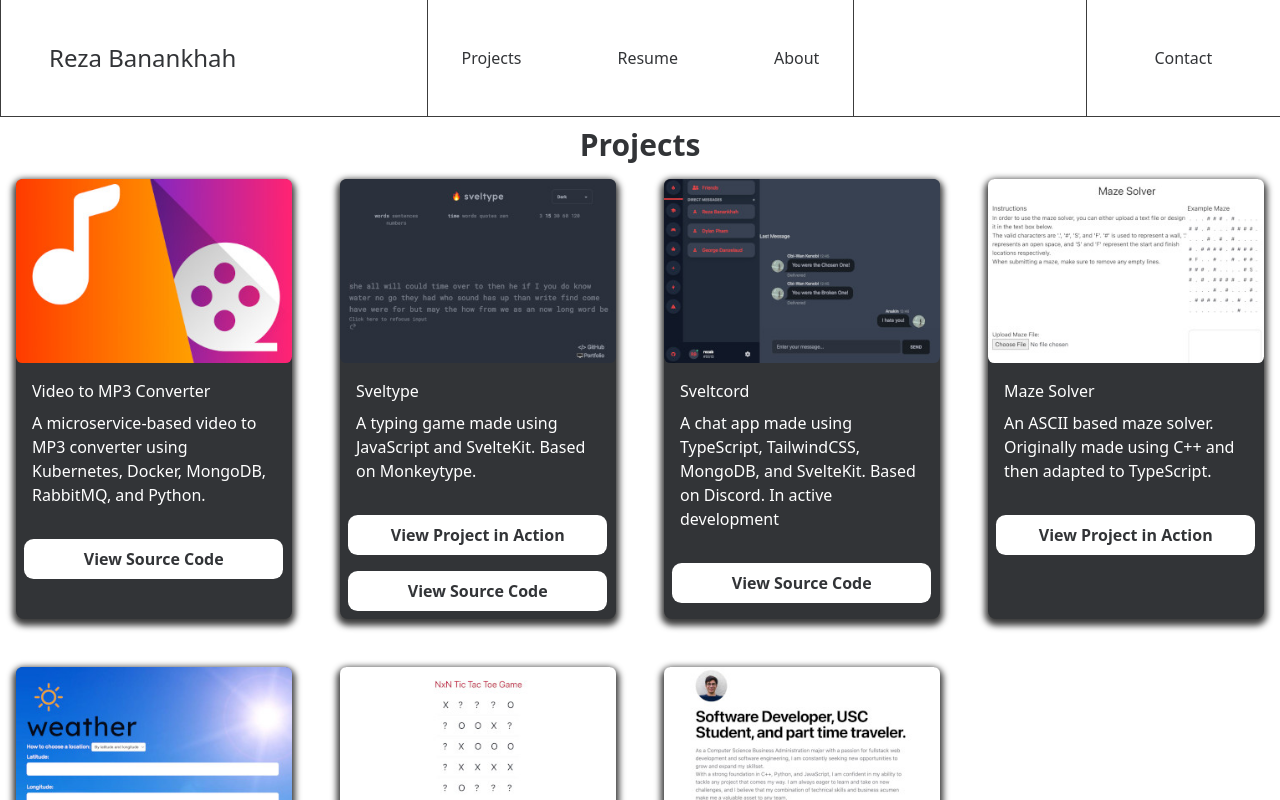
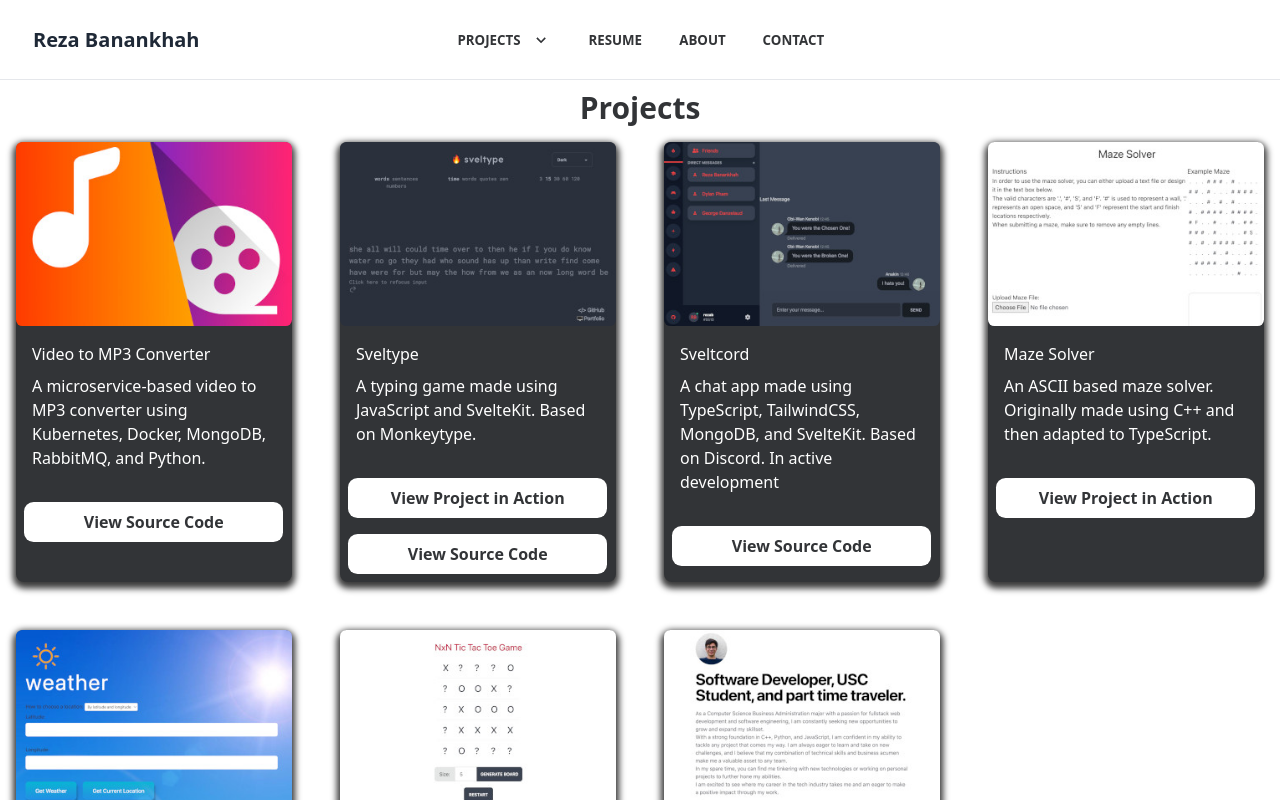
Before and after one commit to rcb123/developer-site, a SvelteKit app: page /projects in a window 1280 px wide. Shown: the top 800 px of the page. Built offline with nearby package versions, Linux system fonts and the light colour scheme; some icons are missing.

Commit message:
New Navbar/Header
Also did some minor styling changes to accommodate the new header

```diff
--- a/src/components/FrontPage/Introduction.svelte
+++ b/src/components/FrontPage/Introduction.svelte
@@ -2,7 +2,7 @@
 	import Icon from '$components/Icon.svelte';
 </script>
 
-<div class="inset-0 mx-auto flex h-[89vh] max-w-6xl p-24 justify-center text-black">
+<div class="inset-0 mx-auto flex h-[90vh] max-w-6xl p-24 justify-center text-black">
 	<div class="flex max-w-2xl flex-col gap-5 justify-center">
 		<div class="h-32 w-32">
 			<img src='/images/profile.jpg' alt="" class="rounded-full object-cover object-center" />
--- a/src/components/FrontPage/Portfolio.svelte
+++ b/src/components/FrontPage/Portfolio.svelte
@@ -55,7 +55,7 @@
 	];
 </script>
 
-<h2 class="text-center text-3xl font-bold">Portfolio</h2>
+<h2 class="text-center text-3xl font-bold mt-4">Portfolio</h2>
 <h3 class="mb-4 text-center">See them in action on my Projects page</h3>
 
 <div class="flex mx-auto max-w-4xl justify-center">
--- a/src/components/Header.svelte
+++ b/src/components/Header.svelte
@@ -1,42 +1,58 @@
-<script lang="ts">
-	import { onMount } from 'svelte';
+<script>
 	import Icon from '$components/Icon.svelte';
 	import 'iconify-icon';
-
-	let handleNavToggle: () => void;
-
-	onMount(() => {
-		const nav = document.querySelector('nav');
-		if (nav) {
-			handleNavToggle = () => {
-				nav.dataset.transitionable = 'true';
-
-				nav.dataset.toggled = nav.dataset.toggled === 'true' ? 'false' : 'true';
-			};
-			window.matchMedia('(max-width: 800px)').onchange = (e) => {
-				nav.dataset.transitionable = 'false';
-
-				nav.dataset.toggled = 'false';
-			};
-		}
-	});
 </script>
 
-<header>
-	<nav data-toggled="false" data-transitionable="false">
-		<div id="nav-logo-section" class="nav-section">
-			<a href="/">
-				<iconify-icon icon="mdi:code-braces" />
-				<p>Reza Banankhah</p>
-			</a>
-		</div>
-		<div id="nav-mobile-section">
-			<div id="nav-link-section" class="nav-section">
-				<a href="/projects" on:click={handleNavToggle}>Projects</a>
-				<a href="/resume" on:click={handleNavToggle}>Resume</a>
-				<a href="/about" on:click={handleNavToggle}>About</a>
-			</div>
-			<div id="nav-social-section" class="nav-section">
+<div class="navbar h-[10vh] border-b bg-base-100">
+	<div class="navbar-start">
+		<a href="/" class="btn-ghost btn text-xl normal-case hover:bg-gray-200 hover:text-black">
+			<iconify-icon icon="mdi:code-braces" class="mr-2 text-4xl" />
+			Reza Banankhah
+		</a>
+	</div>
+	<div class="navbar-center hidden lg:flex">
+		<ul class="menu menu-horizontal px-1">
+			<li>
+				<a href="/projects" class="btn-ghost btn hover:bg-gray-200 hover:text-black">
+					Projects
+					<svg
+						class="fill-current"
+						xmlns="http://www.w3.org/2000/svg"
+						width="20"
+						height="20"
+						viewBox="0 0 24 24"
+						><path d="M7.41,8.58L12,13.17L16.59,8.58L18,10L12,16L6,10L7.41,8.58Z" /></svg
+					>
+				</a>
+				<ul class="dropdown-content menu rounded-box menu-compact z-10 bg-base-100 p-2 shadow-md">
+					<li>
+						<a href="https://reza-sveltype.vercel.app/" class="hover:bg-gray-200 hover:text-black"
+							>Sveltype</a
+						>
+					</li>
+					<li>
+						<a href="/projects/maze" class="hover:bg-gray-200 hover:text-black">Maze Solver</a>
+					</li>
+					<li>
+						<a href="/projects/weather" class="hover:bg-gray-200 hover:text-black">Weather App</a>
+					</li>
+					<li>
+						<a href="/projects/tictactoe" class="hover:bg-gray-200 hover:text-black">Tic Tac Toe</a>
+					</li>
+				</ul>
+			</li>
+			<li><a href="/resume" class="btn-ghost btn hover:bg-gray-200 hover:text-black">Resume</a></li>
+			<li><a href="/about" class="btn-ghost btn hover:bg-gray-200 hover:text-black">About</a></li>
+			<li>
+				<a href="/contact" class="btn-ghost btn hover:bg-gray-200 hover:text-black">Contact</a>
+			</li>
+		</ul>
+	</div>
+	<div class="navbar-end">
+		<div class="dropdown dropdown-end">
+			<div
+				class="flex flex-grow items-center justify-center gap-12 py-10 px-6 text-xl max-lg:hidden"
+			>
 				<Icon icon="github" />
 				<Icon icon="linkedin" />
 				<Icon icon="mail" />
@@ -44,114 +60,34 @@
 				<Icon icon='instagram' />
         		-->
 			</div>
-			<!-- This page should really just be merged with my about page -->
-			<div id="nav-contact-section" class="nav-section">
-				<a href="/contact" on:click={handleNavToggle}>Contact</a>
-			</div>
+			<!-- svelte-ignore a11y-label-has-associated-control -->
+			<!-- svelte-ignore a11y-no-noninteractive-tabindex -->
+			<label tabindex="0" class="btn-ghost btn hover:bg-gray-200 hover:text-black lg:hidden">
+				<svg
+					xmlns="http://www.w3.org/2000/svg"
+					class="h-5 w-5"
+					fill="none"
+					viewBox="0 0 24 24"
+					stroke="currentColor"
+					><path
+						stroke-linecap="round"
+						stroke-linejoin="round"
+						stroke-width="2"
+						d="M4 6h16M4 12h8m-8 6h16"
+					/></svg
+				>
+			</label>
+			<!-- svelte-ignore a11y-no-noninteractive-tabindex -->
+			<ul
+				tabindex="0"
+				class="dropdown-content menu rounded-box menu-compact mt-3 w-52 bg-base-100 p-2 shadow-md"
+			>
+				<!-- svelte-ignore a11y-no-noninteractive-tabindex -->
+				<li><a href="/projects" class="hover:bg-gray-200">Projects</a></li>
+				<li><a href="/resume" class="hover:bg-gray-200">Resume</a></li>
+				<li><a href="/about" class="hover:bg-gray-200">About</a></li>
+				<li><a href="/contact" class="hover:bg-gray-200">Contact</a></li>
+			</ul>
 		</div>
-		<button id="nav-toggle-button" type="button" on:click={handleNavToggle}>
-			<span>Menu</span>
-			<iconify-icon icon="mdi:menu" />
-		</button>
-	</nav>
-</header>
-
-<style>
-	nav {
-		display: flex;
-		width: 100%;
-		border-bottom: 1px solid var(--border-color);
-	}
-
-	nav .nav-section {
-		padding: 2.5rem 2rem;
-		display: flex;
-		gap: 1rem;
-		border-left: 1px solid var(--border-color);
-		align-items: center;
-		justify-content: center;
-	}
-
-	#nav-mobile-section {
-		display: flex;
-		flex-basis: calc(100% * (2 / 3));
-		z-index: 2;
-	}
-
-	#nav-toggle-button {
-		align-items: center;
-		background-color: transparent;
-		border: none;
-		border-left: 1px solid var(--border-color);
-		color: white;
-		cursor: pointer;
-		display: none;
-		gap: 1rem;
-		height: 100%;
-		justify-content: center;
-		outline: none;
-		padding: 1.7rem 3rem;
-		padding-top: 1.5rem;
-		position: relative;
-		z-index: 3;
-	}
-
-	#nav-toggle-button:hover,
-	#nav-toggle-button:hover > span {
-		color: var(--highlight-color);
-	}
-
-	#nav-toggle-button > span,
-	#nav-toggle-button > iconify-icon {
-		display: inline-block;
-		height: 1rem;
-		line-height: 1rem;
-	}
-
-	#nav-social-section,
-	#nav-contact-section {
-		flex-grow: 1;
-	}
-
-	#nav-logo-section {
-		flex-basis: calc(100% / 3);
-		justify-content: flex-start;
-		z-index: 5;
-	}
-
-	#nav-logo-section > a > iconify-icon,
-	#nav-logo-section > a > p {
-		display: inline-block;
-	}
-
-	#nav-logo-section > a {
-		display: flex;
-		align-items: center;
-	}
-
-	#nav-logo-section > a > iconify-icon {
-		font-size: 2.5rem;
-	}
-
-	#nav-logo-section > a > p {
-		margin-left: 1rem;
-		font-size: 1.5rem;
-	}
-
-	#nav-link-section {
-		flex-basis: 50%;
-		gap: 6rem;
-	}
-
-	#nav-social-section {
-		gap: 3rem;
-	}
-
-	@media screen and (max-width: 1043px) {
-		#nav-logo-section > a > p {
-			position: absolute;
-			opacity: 0;
-			font-size: 0;
-		}
-	}
-</style>
+	</div>
+</div>
--- /dev/null
+++ b/src/components/HeaderOld.svelte
@@ -0,0 +1,55 @@
+<script lang="ts">
+	import Icon from '$components/Icon.svelte';
+	import 'iconify-icon';
+</script>
+
+<header>
+	<nav class="flex h-1/5 w-full border-b border-b-black">
+		<div
+			id="nav-logo-section"
+			class="w-1/5] flex items-center justify-start border-l border-l-black py-10 px-8"
+		>
+			<a href="/" class="flex items-center">
+				<iconify-icon icon="mdi:code-braces" class="inline-block text-4xl" />
+				<p class="ml-4 inline-block text-2xl">Reza Banankhah</p>
+			</a>
+		</div>
+		<div class="flex basis-2/3">
+			<div class="flex items-center justify-center border-l border-l-black py-10 px-4">
+				<a href="/projects" class="px-8">Projects</a>
+				<a href="/resume" class="px-8">Resume</a>
+				<a href="/about" class="px-8">About</a>
+			</div>
+			<div
+				class="flex flex-grow items-center justify-center gap-12 border-l border-l-black py-10 px-8"
+			>
+				<Icon icon="github" />
+				<Icon icon="linkedin" />
+				<Icon icon="mail" />
+				<!--
+				<Icon icon='instagram' />
+        		-->
+			</div>
+			<div
+				class="flex flex-grow items-center justify-center gap-4 border-l border-l-black py-10 px-8"
+			>
+				<a href="/contact">Contact</a>
+			</div>
+		</div>
+		<button
+			type="button"
+			class="relative hidden h-full cursor-pointer items-center justify-center gap-4 border-l border-none border-l-black bg-transparent py-7 px-12 text-white outline-none hover:text-[var(--highlight-color)]"
+		>
+			<span class="inline-block h-4 leading-4 hover:text-[var(--highlight-color)]">Menu</span>
+			<iconify-icon icon="mdi:menu" class="inline-block h-4 leading-4" />
+		</button>
+	</nav>
+</header>
+
+<style>
+	@media screen and (max-width: 1043px) {
+		#nav-logo-section > a > p {
+			display: none;
+		}
+	}
+</style>
--- a/src/routes/+layout.svelte
+++ b/src/routes/+layout.svelte
@@ -1,5 +1,5 @@
 <script>
-	import Header from '$components/Header.svelte';
+	import Header from '$root/components/Header.svelte';
 	import '$root/app.css';
 
 	import { inject } from '@vercel/analytics';
```
Also changed, not shown: static/images/weather.jpg.
